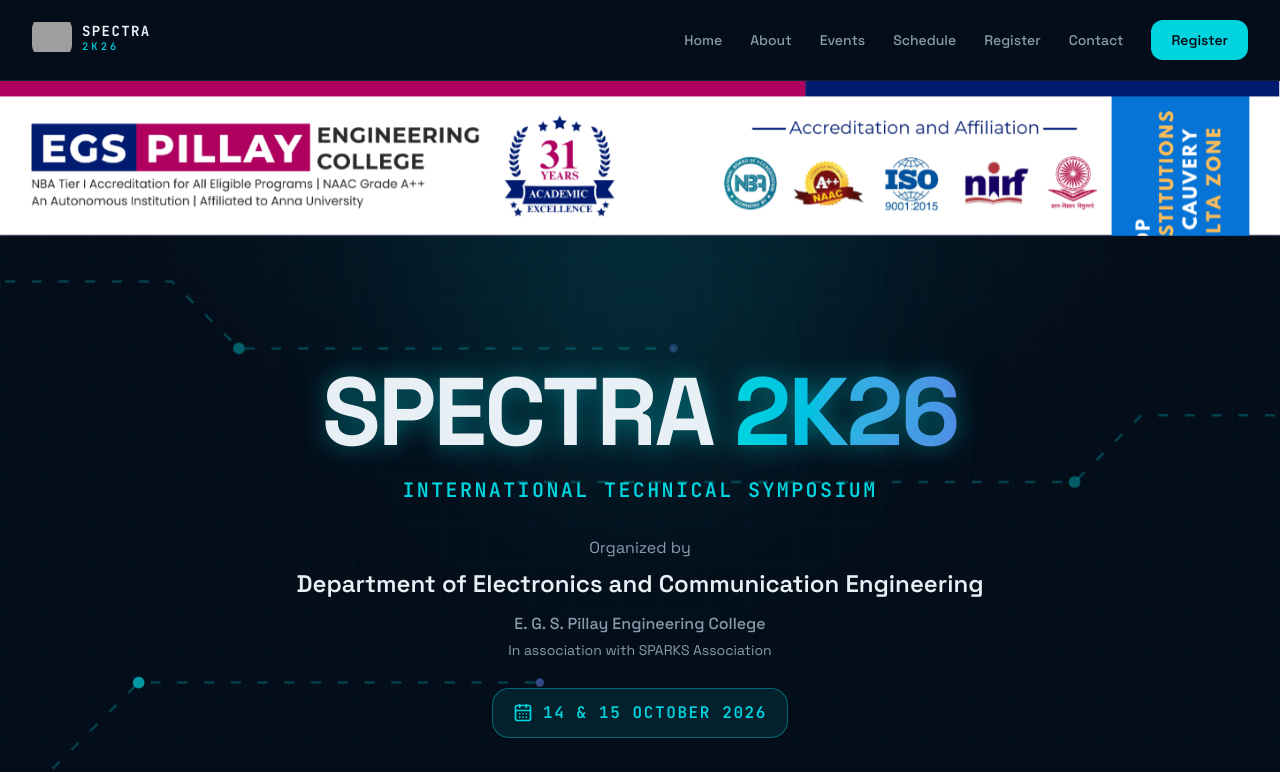
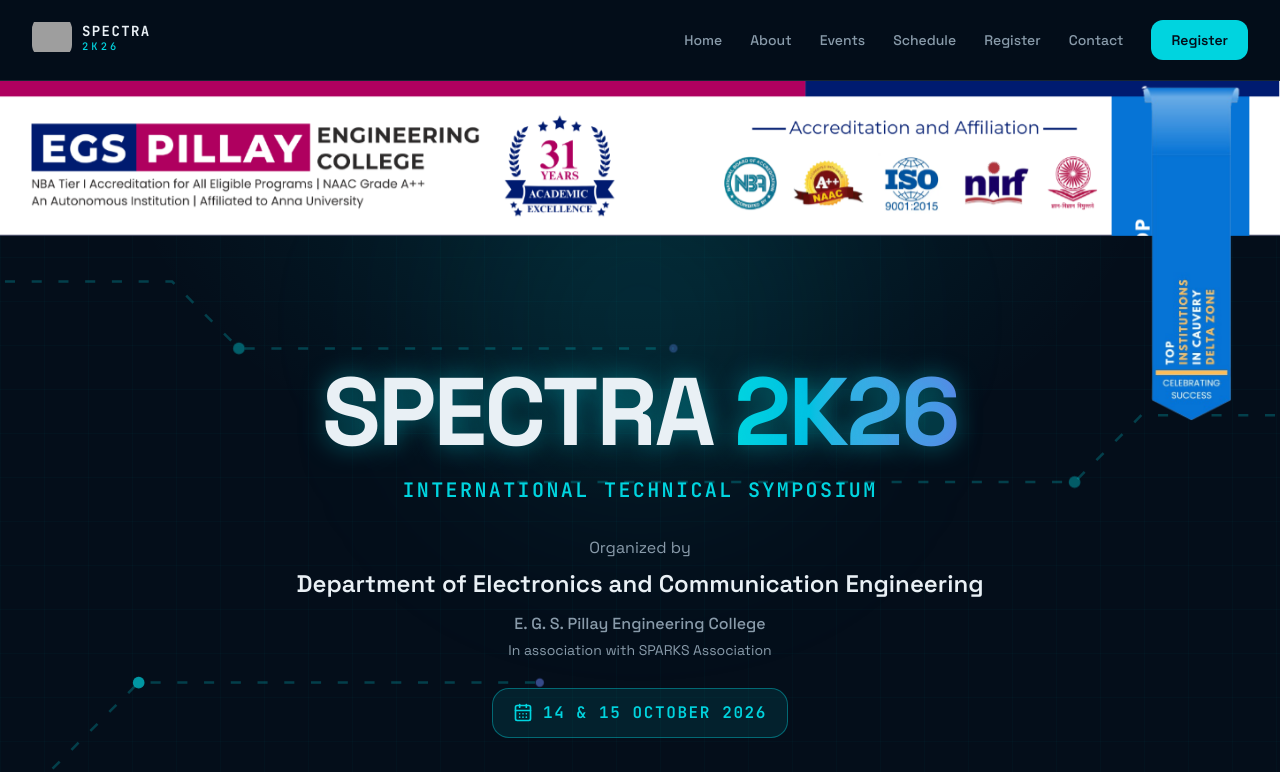
Before and after one commit to Hariharan-s08/Spectra_2k26, a Next.js app: page / in a window 1280 px wide. Shown: the top 772 px of the page. Built offline with nearby package versions, Linux system fonts and the light colour scheme; grey boxes are pictures that could not be loaded.

Commit message:
Refactor Hero component structure and styling

```diff
--- a/components/home/hero.tsx
+++ b/components/home/hero.tsx
@@ -7,20 +7,36 @@ import { CircuitLines } from '@/components/circuit-lines'
 export function Hero() {
   return (
     <section className="relative overflow-hidden">
-      {/* EGSPEC header image */}
-      <div className="relative z-10 w-full bg-background">
+      {/* EGSPEC header */}
+      <div className="relative z-10 w-full bg-white">
         <Image
           src="/egspec-header.png"
           alt="E.G.S. Pillay Engineering College"
           width={1536}
           height={192}
           priority
-          className="h-auto w-full"
+          className="block h-auto w-full"
+        />
+
+        {/* Blue EGSPEC ribbon */}
+        <Image
+          src="/egspec-ribbon.png"
+          alt="Top Institutions in Cauvery Delta Zone"
+          width={236}
+          height={709}
+          priority
+          className="absolute right-[2.5%] top-0 z-20 h-[260px] w-auto sm:h-[300px] lg:h-[340px]"
         />
       </div>
 
-      <div className="circuit-grid absolute inset-0 opacity-70" aria-hidden="true" />
-      <div className="radial-fade absolute inset-0" aria-hidden="true" />
+      <div
+        className="circuit-grid absolute inset-0 opacity-70"
+        aria-hidden="true"
+      />
+      <div
+        className="radial-fade absolute inset-0"
+        aria-hidden="true"
+      />
       <CircuitLines />
 
       {/* ambient glow */}
```
